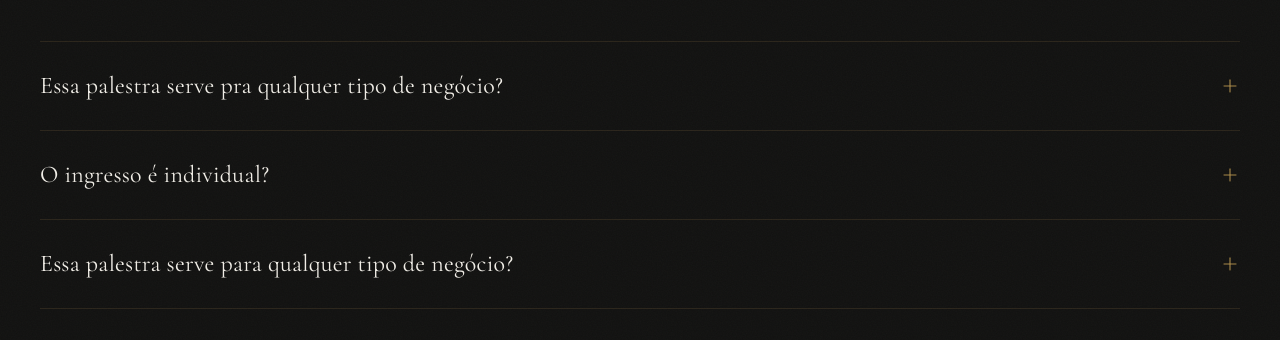
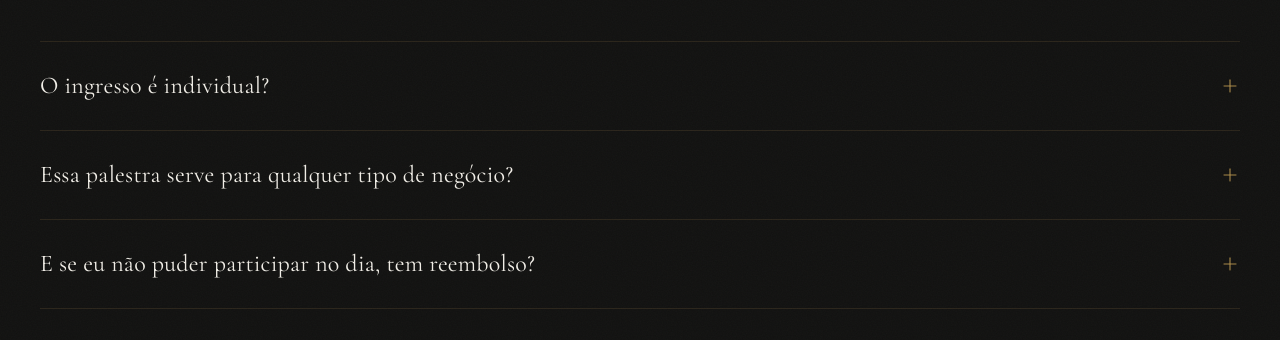
Before and after one commit to Hygorlc/alianca-empreendedora-8813, a React (Vite) app in the folder packages/web/: page / in a window 1280 px wide. Shown: the part 9058-9398 px from the top of the page. Built offline with nearby package versions, Linux system fonts and the light colour scheme.

Commit message:
Remove duplicate FAQ question

```diff
--- a/packages/web/src/web/components/sections/faq.tsx
+++ b/packages/web/src/web/components/sections/faq.tsx
@@ -4,10 +4,6 @@ import { Eyebrow, Section, SectionTitle } from "../section";
 import { Reveal } from "../reveal";
 
 const faqs = [
-  {
-    q: "Essa palestra serve pra qualquer tipo de negócio?",
-    a: "Serve pra qualquer empresário ou profissional liberal que vende seu trabalho e quer parar de competir por preço. Já passaram pela sala advogados, médicos, esteticistas, arquitetos, consultores, donos de clínica, gestores de e-commerce e empresários do varejo. O método de posicionamento é universal, o que muda é a aplicação no seu nicho específico, que será trabalhada na análise ao vivo.",
-  },
   {
     q: "O ingresso é individual?",
     a: "Sim. Cada ingresso custa R$ 197 e é válido para uma pessoa. Se você quiser participar com um sócio, cônjuge, gerente de marketing ou outra pessoa envolvida nas decisões do negócio, será necessário solicitar uma vaga individual para cada participante.",
```
